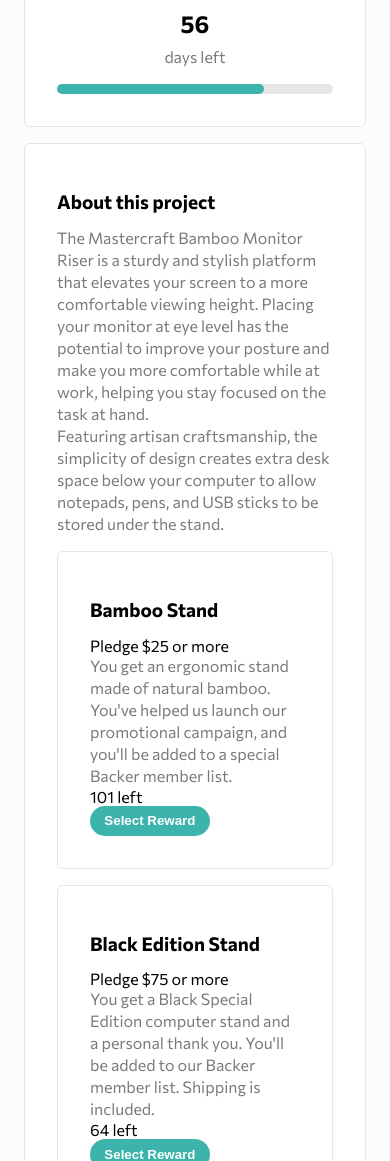
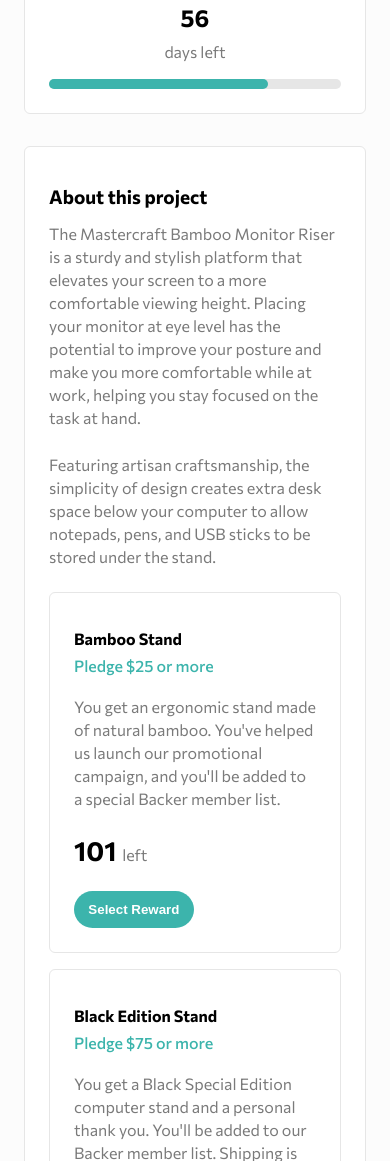
Before and after one commit to SquirrelloDev/frontendmentor-crowdfund, a plain HTML site: page index.html in a window 390 px wide. Shown: the part 839-2000 px from the top of the page. Drawn offline with Linux system fonts and the light colour scheme; files whose address does not match are found by name.

Commit message:
Added mobile styles for options

```diff
--- a/index.html
+++ b/index.html
@@ -62,7 +62,7 @@
             <p class="card__text">The Mastercraft Bamboo Monitor Riser is a sturdy and stylish platform that elevates your screen
                 to a more comfortable viewing height. Placing your monitor at eye level has the potential to improve
                 your posture and make you more comfortable while at work, helping you stay focused on the task at hand.</p>
-            <p class="card__text">  Featuring artisan craftsmanship, the simplicity of design creates extra desk space below your computer
+            <p class="card__text card__text--second-paragraph">  Featuring artisan craftsmanship, the simplicity of design creates extra desk space below your computer
                 to allow notepads, pens, and USB sticks to be stored under the stand.</p>
             <div class="card card--pledge">
                 <h4 class="card__heading">Bamboo Stand</h4>
--- a/src/sass/base/_base.scss
+++ b/src/sass/base/_base.scss
@@ -10,4 +10,5 @@ body
     min-height: 100vh;
     font-size: $standard;
     font-family: $family;
+    background-color: $almost-white;
 }
--- a/src/sass/components/_buttons.scss
+++ b/src/sass/components/_buttons.scss
@@ -4,7 +4,7 @@
 {
     &__button
     {
-        padding: .5em 1em;
+        padding: .75em 1em;
         border: 1px solid transparent;
         background-color: $mod-cyan;
         border-radius: 30px;
@@ -14,8 +14,8 @@
         &--bookmark
         {
             padding: 0;
-            width: 55px;
-            height: 55px;
+            width: 45px;
+            height: 45px;
             grid-area: 2/3/1/2;
             background: none;
             border-radius: 50%;
--- a/src/sass/components/_cards.scss
+++ b/src/sass/components/_cards.scss
@@ -3,7 +3,9 @@
 .card
 {
     margin: 1em 0;
-    padding: 2em;
+    padding: 1.5em;
+    width: 100%;
+    max-width: 800px;
     border: 1px solid $v-light-gray;
     background-color: $white;
     border-radius: 6px;
@@ -35,7 +37,7 @@
     {
         color: $dark-gray;
         font-size: $standard;
-        line-height: 22px;
+        line-height: 23px;
         &--intro
         {
             text-align: center;
@@ -87,4 +89,66 @@
             }
         }
     }
+    &--about
+    {
+        .card
+        {
+            &__text
+            {
+                &--second-paragraph
+                {
+                    margin: 1.5em 0;
+                }
+            }
+        }
+    }
+    &--pledge
+    {
+        .card
+        {
+            &__heading
+            {
+                margin-bottom: 0.5em;
+                font-size: $standard;
+            }
+            &__pledge-text
+            {
+                margin-bottom: 1.25em;
+                font-size: $standard;
+                color: $mod-cyan;
+                font-weight: $regular;
+            }
+            &__text
+            {
+                margin-bottom: 1.5em;
+            }
+            &__items-left
+            {
+                margin-bottom: 1.5em;
+                color: $dark-gray;
+                .counter
+                {
+                    margin-right: 0.1em;
+                    font-size: calc($large + .5rem);
+                    font-weight: $bold;
+                    color: $black;
+                }
+            }
+        }
+        &--disabled
+        {
+            opacity: .5;
+            filter: grayscale(100%);
+            .card
+            {
+                &__button
+                {
+                    &--disabled
+                    {
+                        cursor: not-allowed;
+                    }
+                }
+            }
+        }
+    }
 }
--- a/src/sass/pages/_home.scss
+++ b/src/sass/pages/_home.scss
@@ -101,7 +101,11 @@
 .wrapper
 {
     position: relative;
+    padding: 1.5em;
+    display: flex;
+    flex-direction: column;
+    align-items: center;
     max-width: 1440px;
-    padding: 1.5em;
-    background-color: $almost-white;
+
+
 }
```
Also changed, not shown: dist/css/main-min.css.
